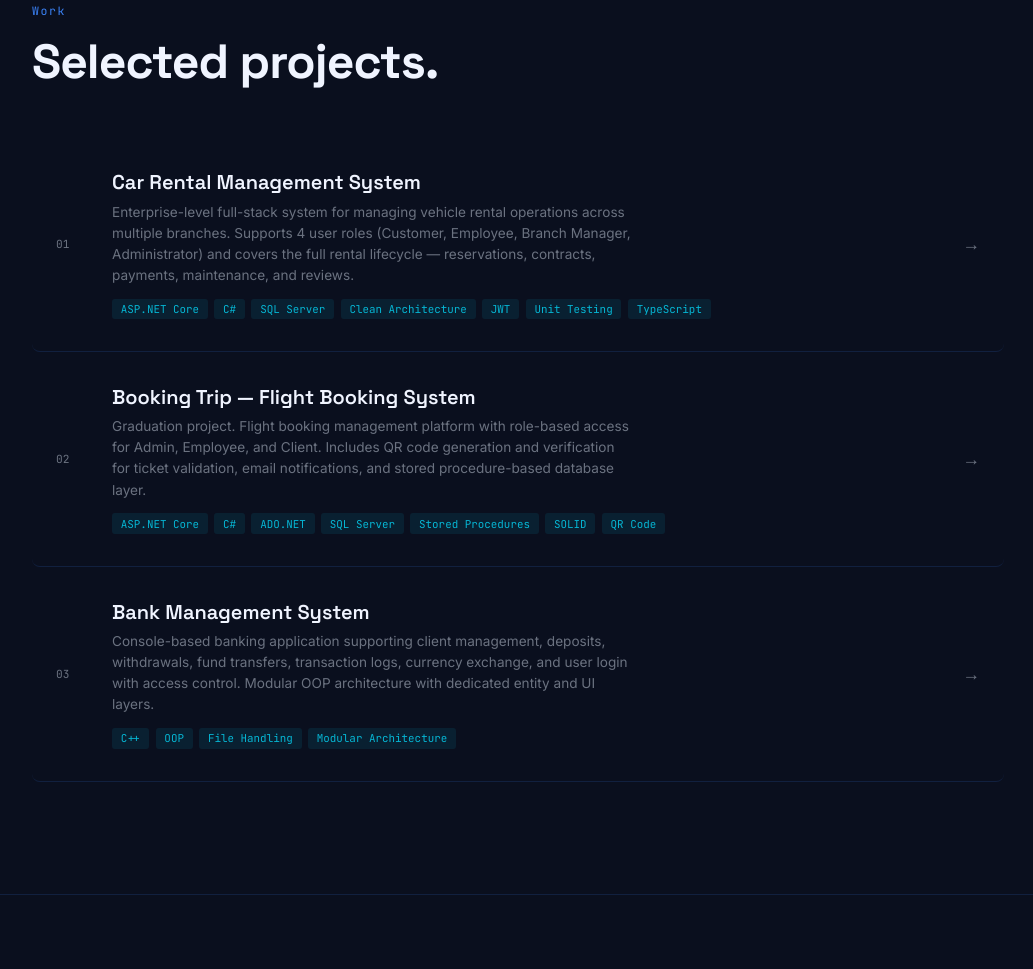
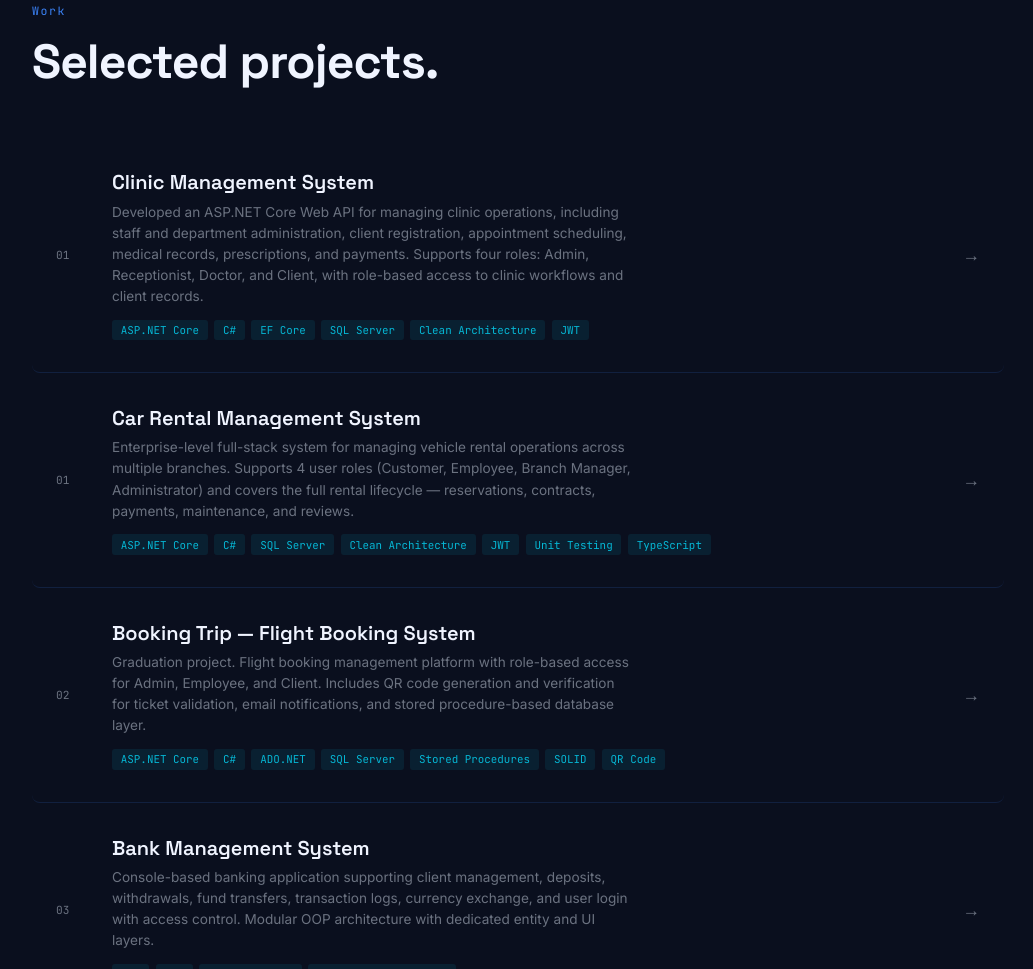
Before and after one commit to alialaidi/alialaidi.github.io, a plain HTML site: page index.html in a window 1280 px wide. Shown: the part 2515-3484 px from the top of the page, without its empty margins (122-1155 px from the left). Drawn offline with Linux system fonts and the light colour scheme.

Commit message:
Add Clinic Management System project details
Added details for the Clinic Management System project including description and technology stack.

```diff
--- a/index.html
+++ b/index.html
@@ -1039,6 +1039,30 @@
       <div class="projects-list">
         <a
           class="project-row reveal"
+          href="https://github.com/alialaidi/Clinic-System-API"
+          target="_blank"
+        >
+          <span class="project-num">01</span>
+          <div class="project-info">
+            <div class="project-name">Clinic Management System</div>
+            <div class="project-desc">
+              Developed an ASP.NET Core Web API for managing clinic operations, including staff and department administration, client
+              registration, appointment scheduling, medical records, prescriptions, and payments. Supports four roles: Admin, Receptionist,
+              Doctor, and Client, with role-based access to clinic workflows and client records.
+            </div>
+            <div class="project-stack">
+              <span class="project-tag">ASP.NET Core</span>
+              <span class="project-tag">C#</span>
+              <span class="project-tag">EF Core</span>
+              <span class="project-tag">SQL Server</span>
+              <span class="project-tag">Clean Architecture</span>
+              <span class="project-tag">JWT</span>
+            </div>
+          </div>
+          <span class="project-arrow">→</span>
+        </a>
+        <a
+          class="project-row reveal"
           href="https://github.com/alialaidi/Car-Rental-Management-System"
           target="_blank"
         >
```
